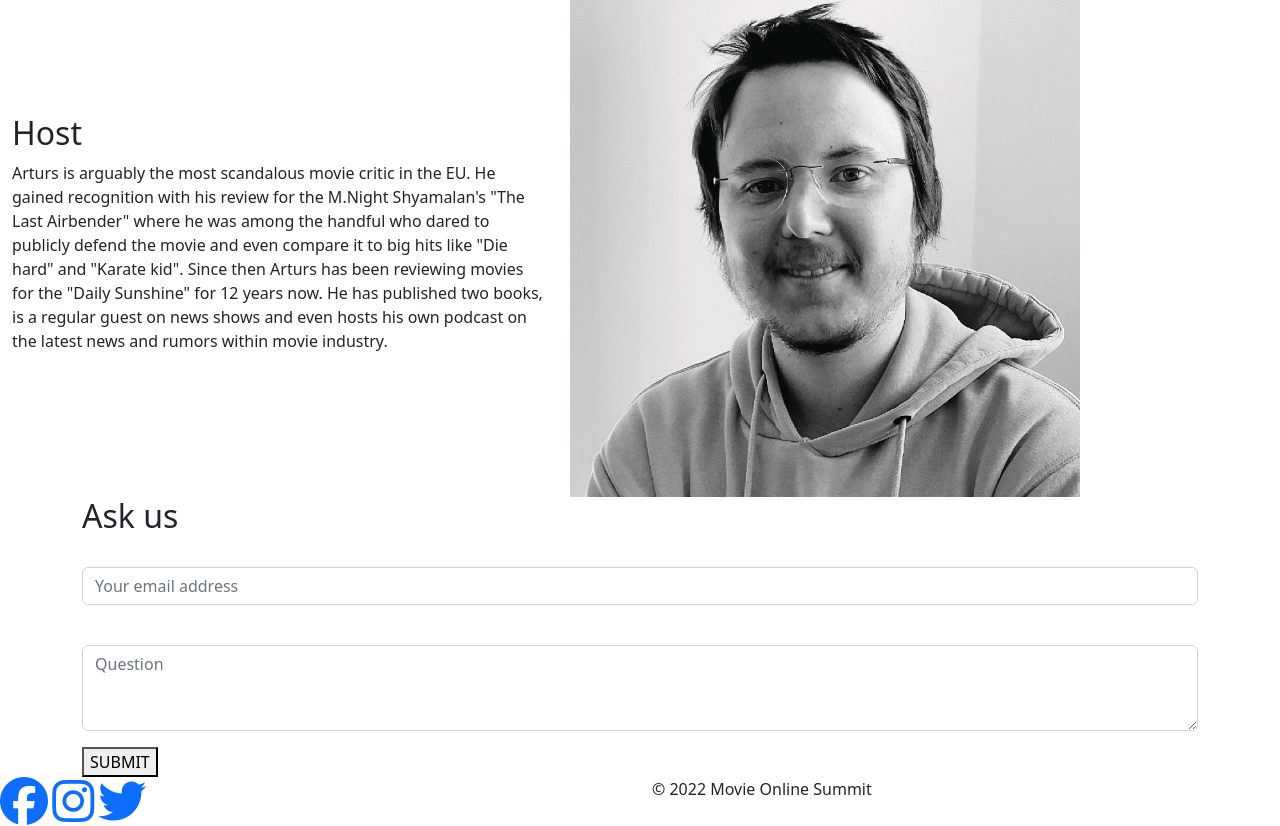
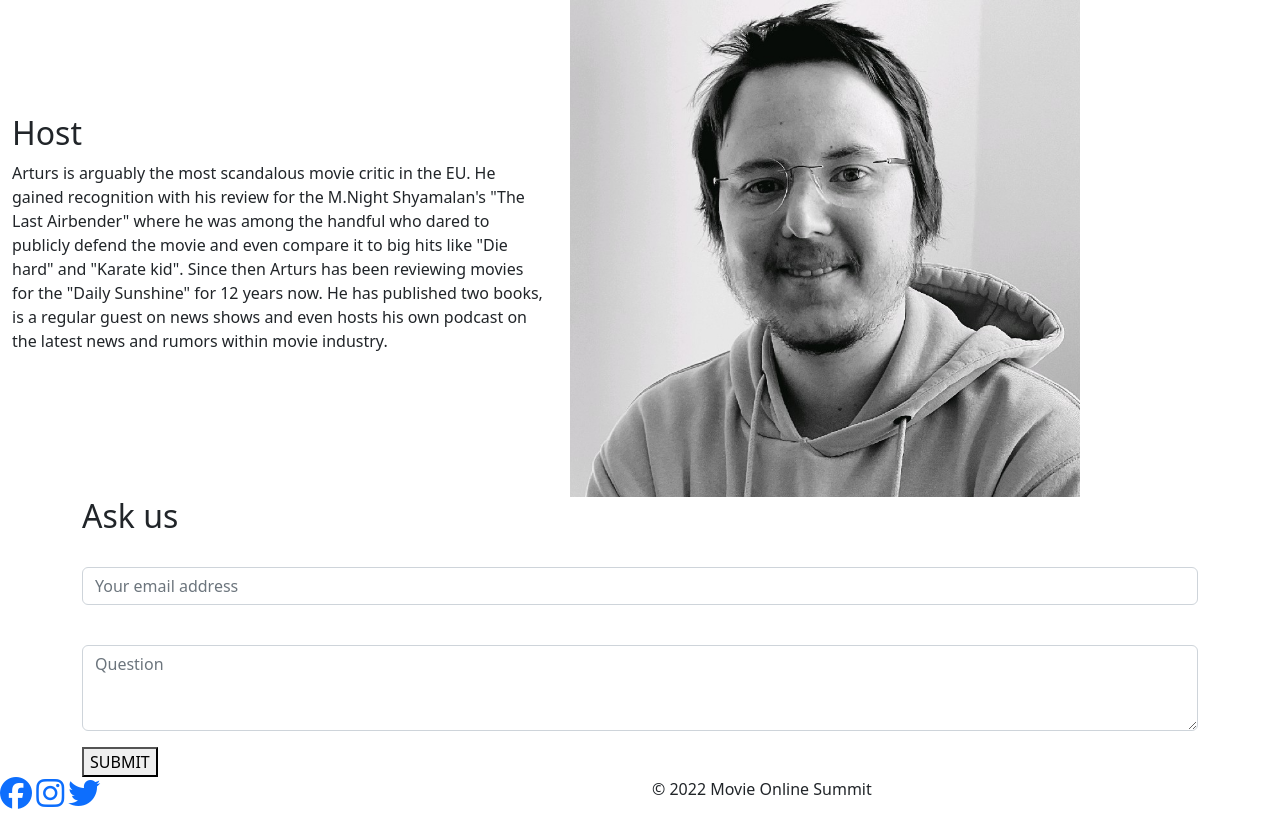
Before and after one commit to evatre/FinalTask, a plain HTML site: page frontend/index.html in a window 1280 px wide. Shown: the part 3815-4641 px from the top of the page. Drawn offline with nearby package versions, Linux system fonts and the light colour scheme; files whose address does not match are found by name.

Commit message:
fixed some stuff

```diff
--- a/backend/public/styles.css
+++ b/backend/public/styles.css
@@ -220,6 +220,11 @@ h2 {
 
 #contacts {
   text-align: left;
+
+}
+
+.more-padding {
+  padding-top: 2rem;
 }
 
 .social {
@@ -233,6 +238,7 @@ h2 {
 
 #copyright {
   text-align: right;
+  padding-top: 1rem;
 }
 
 
--- a/frontend/index.html
+++ b/frontend/index.html
@@ -390,12 +390,12 @@
         </form>
       </div>
 
-      <div class="row">
+      <div class="row more-padding">
 
         <div class="col-lg-6" id="contacts">
-          <a href="https://www.youtube.com/watch?v=dQw4w9WgXcQ&ab_channel=RickAstley"><i class="fa-brands fa-facebook fa-3x social"></i></a>
-          <a href="https://www.youtube.com/watch?v=dQw4w9WgXcQ&ab_channel=RickAstley"><i class="fa-brands fa-instagram fa-3x social"></i></a>
-          <a href="https://www.youtube.com/watch?v=dQw4w9WgXcQ&ab_channel=RickAstley"><i class="fa-brands fa-twitter fa-3x social"></i></a>
+          <a href="https://www.youtube.com/watch?v=dQw4w9WgXcQ&ab_channel=RickAstley"><i class="fa-brands fa-facebook fa-2x social"></i></a>
+          <a href="https://www.youtube.com/watch?v=dQw4w9WgXcQ&ab_channel=RickAstley"><i class="fa-brands fa-instagram fa-2x social"></i></a>
+          <a href="https://www.youtube.com/watch?v=dQw4w9WgXcQ&ab_channel=RickAstley"><i class="fa-brands fa-twitter fa-2x social"></i></a>
         </div>
         <div class="col-lg-6" id="copyright">&copy; 2022 Movie Online Summit</div>
     </div>
```
